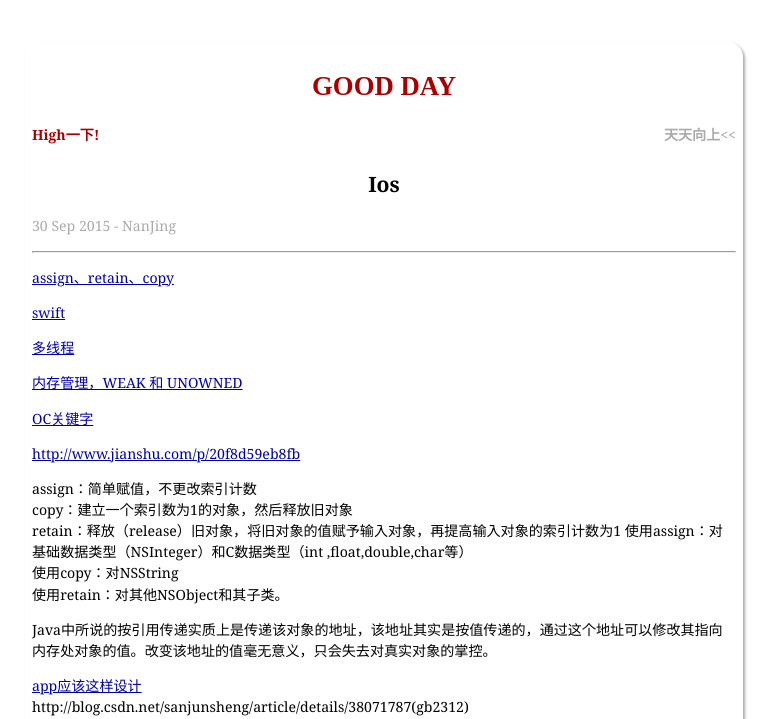
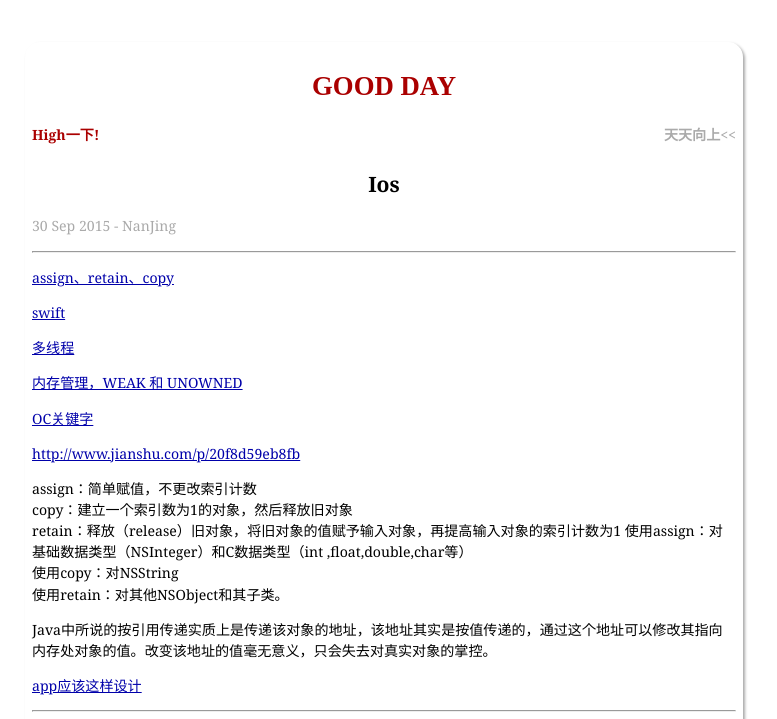
Before and after one commit to he110jian/he110jian.github.io, a Jekyll site: the page built from _posts/2015-09-30-iOS.markdown, in a window 1280 px wide, cut to the strip 0-719 px from the top of the page. Shown: the whole strip, without its empty margins (256-1033 px from the left). Built offline with Jekyll 4.4.1, drawn with Linux system fonts in a browser that asks for light colours; comment, search, counter and statistics services are not loaded; some of the changed lines change nothing that is shown.

Commit message:
恰恰舞问问

```diff
--- a/_posts/2015-09-30-iOS.markdown
+++ b/_posts/2015-09-30-iOS.markdown
@@ -27,7 +27,6 @@
 
 Java中所说的按引用传递实质上是传递该对象的地址，该地址其实是按值传递的，通过这个地址可以修改其指向内存处对象的值。改变该地址的值毫无意义，只会失去对真实对象的掌控。
 
-[app应该这样设计](http://www.raywenderlich.com/90773/introducing-ios-design-patterns-in-swift-part-2)
-http://blog.csdn.net/sanjunsheng/article/details/38071787(gb2312)
+[app应该这样设计](http://www.raywenderlich.com/86477/introducing-ios-design-patterns-in-swift-part-1)
 
 ----------
```
